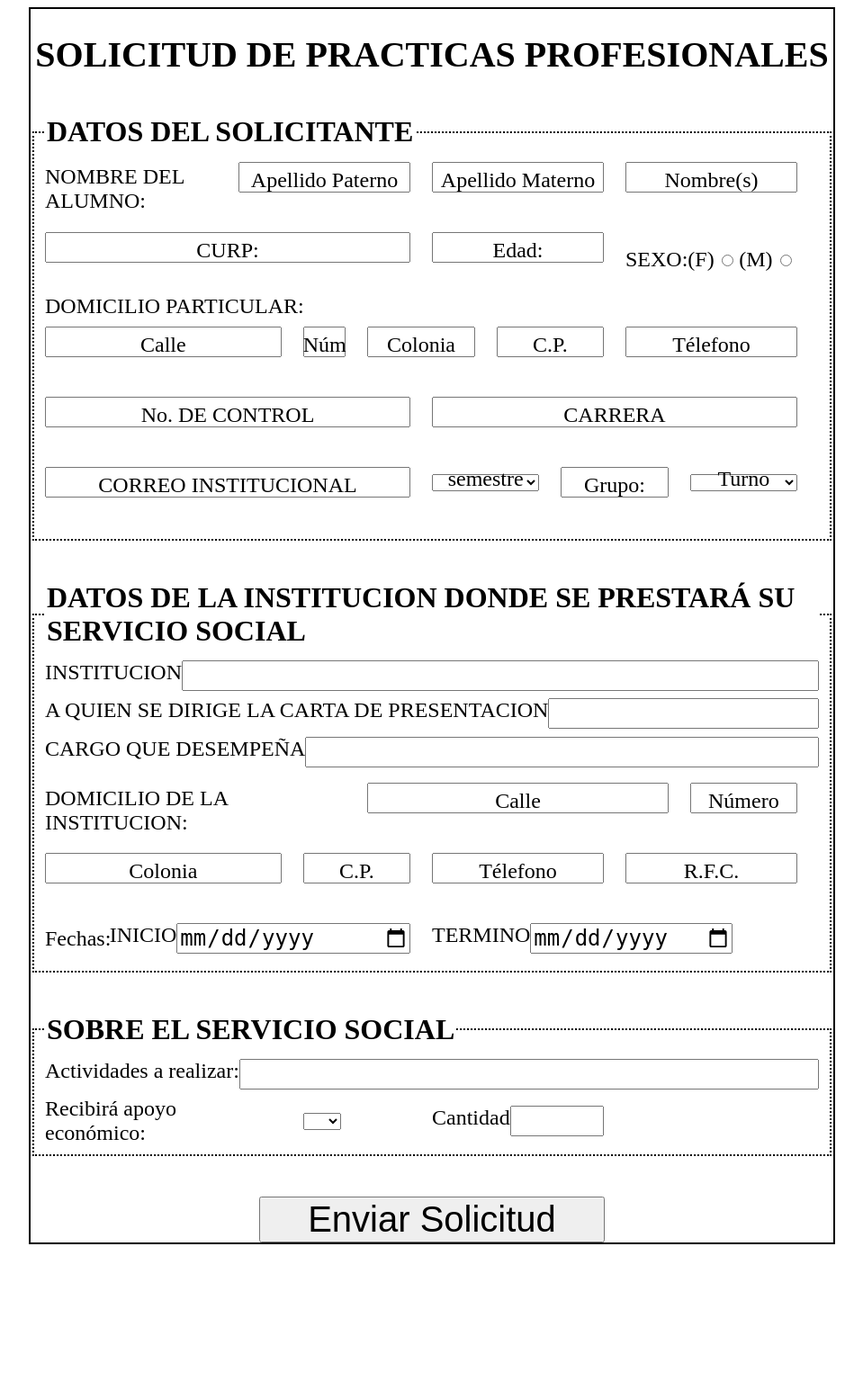
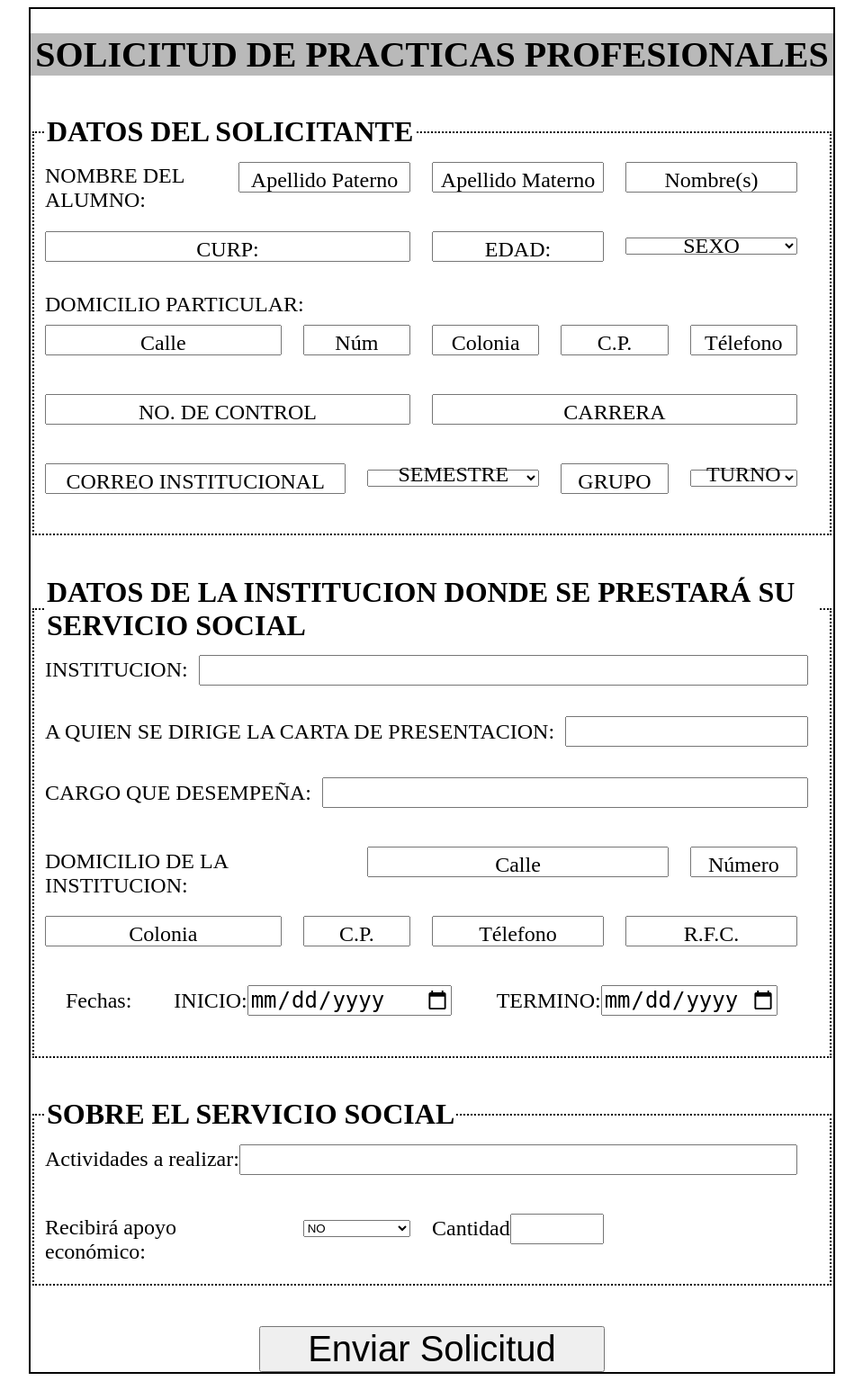
Before and after one commit to levi0125/PP, a Flask app: page /solicitudServicio in a window 1280 px wide. Shown: the whole page at 90% size, without its empty margins (160-1119 px from the left). Before the commit the page ends 1383 px from the top, so only its background shows below. Run offline with Flask 3, Linux system fonts and the light colour scheme.

Commit message:
avance en la vista de solicitud de SS

```diff
--- a/static/css/solicitud.css
+++ b/static/css/solicitud.css
@@ -6,6 +6,9 @@
 }
 h1{
     font-size: min(4vw,5vh);
+}
+#encabezado{
+    background-color:#b9b9b9;
 }
 .body{
     margin:auto;
@@ -44,15 +47,20 @@ p{
     flex-direction: row;
     align-items: center;
     justify-content: center;
+    max-height: max-content;
 }
 .row{
     align-items: center;
+
 }
 
-.campo {
+.campo,.campo-solo {
     display: flex;
     flex-direction: column-reverse;
-    margin: 1% 0% !important;
+    /*margin: 1% 0% !important;*/
+    margin-top:1% !important;
+    margin-bottom:4% !important;
+    align-items: center;
     input, label,select{
         width: 100%;
     }
@@ -63,11 +71,18 @@ p{
 .un-renglon .campo{
     display: grid;
     grid-template-columns: max-content 1fr;
-
+}
+.fecha{
+    input{
+        width: 90%;
+    }
 }
 .desplazamiento{
+    position:relative;
+    /*margin-bottom:4% !important;*/
     label{
-       translate: 0% -100%;
+       position:absolute;
+       /*translate: 0% -100%;*/
        transition: translate 1s;
 
     }
@@ -75,6 +90,10 @@ p{
     input:not(:placeholder-shown) + label {
       scale: .5;
     }
+}
+.desplazado{
+    translate:0% 100%;
+    scale:".8"
 }
 .mayusculas {
     text-transform: uppercase;
@@ -84,6 +103,12 @@ p{
 }
 .centrar-texto{
     text-align: center;
+}
+.texto-derecha{
+    text-align:end;
+}
+.w-100{
+    width:100%;
 }
 @media (orientation: portrait) {
     /* Tus estilos aquí */
--- a/static/js/solicitudSS.js
+++ b/static/js/solicitudSS.js
@@ -2,8 +2,9 @@ document.querySelectorAll(".desplazamiento").forEach(campo=>{
     campo.addEventListener("click",(e,target=e.target)=>{
         console.log(target)
         if(target.matches("label")){
-            target.style.translate="0% 1%"
-            target.style.scale=".8"
+            //target.style.translate="0% 100%"
+            //target.style.scale=".8"
+            target.classList.add("desplazado")
             const input = target.parentNode.querySelector("input, select");
             input?.focus(); // El ?. evita error si no existe
         // }else{
@@ -15,12 +16,18 @@ document.querySelectorAll(".desplazamiento").forEach(campo=>{
         console.log("perdió foco")
         if(!target.matches("label")
             && target.value==""){
-            target.parentNode.children[0].style.translate="0% -100%"
-            target.parentNode.children[0].style.scale="1"
+            target.parentNode.children[0].classList.remove("desplazado")
+            //target.parentNode.children[0].style.translate="0% 0%"
+            //target.parentNode.children[0].style.scale="1"
         }
     })
     llenable.addEventListener("change",e=>{
         console.log("change",e.target)
+    })
+    llenable.addEventListener("focus",(e,target=e.target)=>{
+        if(target.value==""){
+            target.parentNode.children[0].classList.add("desplazado")
+        }
     })
 })
 
--- a/templates/solicitudSS.html
+++ b/templates/solicitudSS.html
@@ -1,6 +1,6 @@
 {% extends 'layoutSolicitudes.html' %}
 {% block content %}
-<h1 class="centrar-texto mayusculas">Solicitud de practicas profesionales</h1>
+<h1 class="centrar-texto mayusculas" id="encabezado">Solicitud de practicas profesionales</h1>
 
 <fieldset class="scroll-reveal">
     <legend class="mayusculas">Datos del Solicitante</legend>
@@ -26,25 +26,33 @@
             <input type="text" name="curp" id="curp">
         </div>
         <div class="campo desplazamiento col-3">
-            <label for="edad">Edad:</label>
+            <label for="edad" class="mayusculas">Edad:</label>
             <input type="number" name="edad" id="edad">
         </div>
-        <div class="campo col-3" id="conenedor-campo-sexo">
+        <div class="campo desplazamiento col-3" id="conenedor-campo-sexo">
+            <label for="sexo" class="mayusculas">Sexo</label>
+            <select id="sexo" name="sexo" >
+                <option value="" disabled selected></option>
+                <option>F</option>
+                <option>M</option>
+            </select>
+            <!--
             <p>SEXO:</p>
             <label for="sexo">(F)</label>
             <input type="radio" name="sexo" id="sexo">
             <label for="sexo">(M)</label>
             <input type="radio" name="sexo" id="masculino">
+            -->
         </div>
     </section>
 
     <section class="row">
-        <p class="col-12">DOMICILIO PARTICULAR:</p>
+        <p class="col-12" class="mayusculas">DOMICILIO PARTICULAR:</p>
         <div class="campo desplazamiento col-4">
             <label for="Calle">Calle</label>
             <input type="text" name="Calle" id="calle" >
         </div>
-        <div class="campo desplazamiento col-1">
+        <div class="campo desplazamiento col-2">
             <label for="Num">Núm</label>
             <input type="text" name="Num" id="numero" >
         </div>
@@ -56,7 +64,7 @@
             <label for="CP">C.P.</label>
             <input type="text" name="CP" id="CP" >
         </div>
-        <div class="campo desplazamiento col-3">
+        <div class="campo desplazamiento col-2">
             <label for="Telefono">Télefono</label>
             <input type="text" name="Telefono" id="Telefono" >
         </div>
@@ -64,22 +72,22 @@
 
     <section class="row">
         <div class="campo desplazamiento col-6">
-            <label for="No-Control">No. DE CONTROL</label>
+            <label for="No-Control" class="mayusculas">No. DE CONTROL</label>
             <input type="text" name="No-Control" id="No-Control" >
         </div>
         <div class="campo desplazamiento col-6">
-            <label for="Carrera">CARRERA</label>
+            <label for="Carrera" class="mayusculas">CARRERA</label>
             <input type="text" name="Carrera" id="Carrera" >
         </div>
     </section>
 
     <section class="row">
-        <div class="campo desplazamiento col-6">
+        <div class="campo desplazamiento col-5">
             <label for="Correo-Institucional">CORREO INSTITUCIONAL</label>
             <input type="text" name="Correo-Institucional" id="Correo-Institucional" >
         </div>
-        <div class="campo desplazamiento col-2">
-            <label for="semestre">semestre</label>
+        <div class="campo desplazamiento col-3">
+            <label for="semestre" class="mayusculas">Semestre</label>
             <select name="semestre" id="semestre" >
                 <option value="" disabled selected></option>
                 <option>4°</option>
@@ -88,11 +96,11 @@
             </select>
         </div>
         <div class="campo desplazamiento col-2">
-            <label for="Grupo">Grupo:</label>
-            <input type="text" name="Grupo" id="Grupo" id="Grupo" >
+            <label for="Grupo" class="mayusculas">Grupo</label>
+            <input type="text" name="Grupo" id="Grupo" id="Grupo" class="mayusculas">
         </div>
         <div class="campo desplazamiento col-2">
-            <label for="Turno">Turno</label>
+            <label for="Turno" class="mayusculas">Turno</label>
             <select name="Turno" id="Turno">
                 <option value="" disabled selected></option>
                 <Option>Matutino</Option>
@@ -104,18 +112,18 @@
 <fieldset class="scroll-reveal">
     <legend class="mayusculas">Datos de la institucion donde se prestará su servicio social</legend>
     <section class="un-renglon">
-        <div class="campo">
-                <label for="Institucion" class="mayusculas ">Institucion</label>
-                <input class="" type="text" name="Institucion" name="Institucion" id="Institucion" >
+        <div class="campo row">
+                <label for="Institucion" class="mayusculas">Institucion:</label>
+                <input class="" type="text" name="Institucion"id="Institucion" >
             </div>
         </div>
-        <div class="campo ">
-                <label for="Persona-objetivo" class="mayusculas ">a quien se dirige la carta de presentacion </label>
+        <div class="campo row">
+                <label for="Persona-objetivo" class="mayusculas ">a quien se dirige la carta de presentacion: </label>
                 <input class="" type="text" name="Persona-objetivo" id="Persona-objetivo" >
             </div>
         </div>
-        <div class="campo ">
-                <label for="Cargo" class="mayusculas ">Cargo que desempeña</label>
+        <div class="campo row">
+                <label for="Cargo" class="mayusculas ">Cargo que desempeña:</label>
                 <input class="" type="text" name="Cargo" id="Cargo" >
             </div>
         </div>
@@ -150,13 +158,13 @@
     </section>
 
     <section class="row un-renglon">
-        <p class="col-1">Fechas:</p>
-        <div class="campo col-5">
-            <label for="Inicio" class="mayusculas">Inicio</label>
+        <p class="col-2 texto-derecha campo-solo">Fechas:</p>
+        <div class="campo col-5 fecha">
+            <label for="Inicio" class="mayusculas">Inicio:</label>
             <input type="date" id="Inicio" name="Inicio">
         </div>
-        <div class="campo col-5 ">
-            <label for="Termino" class="mayusculas">Termino</label>
+        <div class="campo col-5 fecha">
+            <label for="Termino" class="mayusculas">Termino:</label>
             <input type="date" id="Termino" name="Termino">
         </div>
     </section>
@@ -164,25 +172,25 @@
 
 <fieldset class="scroll-reveal">
     <legend class="mayusculas">Sobre el Servicio Social</legend>
-    <section class="un-renglon">
-        <div class="campo">
+    <section class="row un-renglon">
+        <div class="campo col-12">
             <label for="Actividades">Actividades a realizar:</label>
             <input type="text" name="Actividades" id="Actividades" id="Institucion" >
         </div>
     </section>
     <section class="row un-renglon">
         <p class="col-4">Recibirá apoyo económico:</p>
-        <div class="campo col-2">
-            <select name="si-recive" id="si-recibe">
-                <option value="" disabled selected></option>
-                <option value="">SI</option>
-                <option value="">NO</option>
+        <div class="campo-solo col-2">
+            <select name="recibe-apoyo" id="recibe-apoyo" class="w-100">
+                <option>NO</option>
+                <option>SI</option>
             </select>
         </div>
         <div class="campo col-3">
             <label for="monto">Cantidad</label>
             <input type="number" name="monto" id="monto">
         </div>
+
     </section>
 
     <!-- NO OLVIDAR OBTENER LA FECHA DE ENTREGA; GENERADA EN EL BACK-END -->
```
